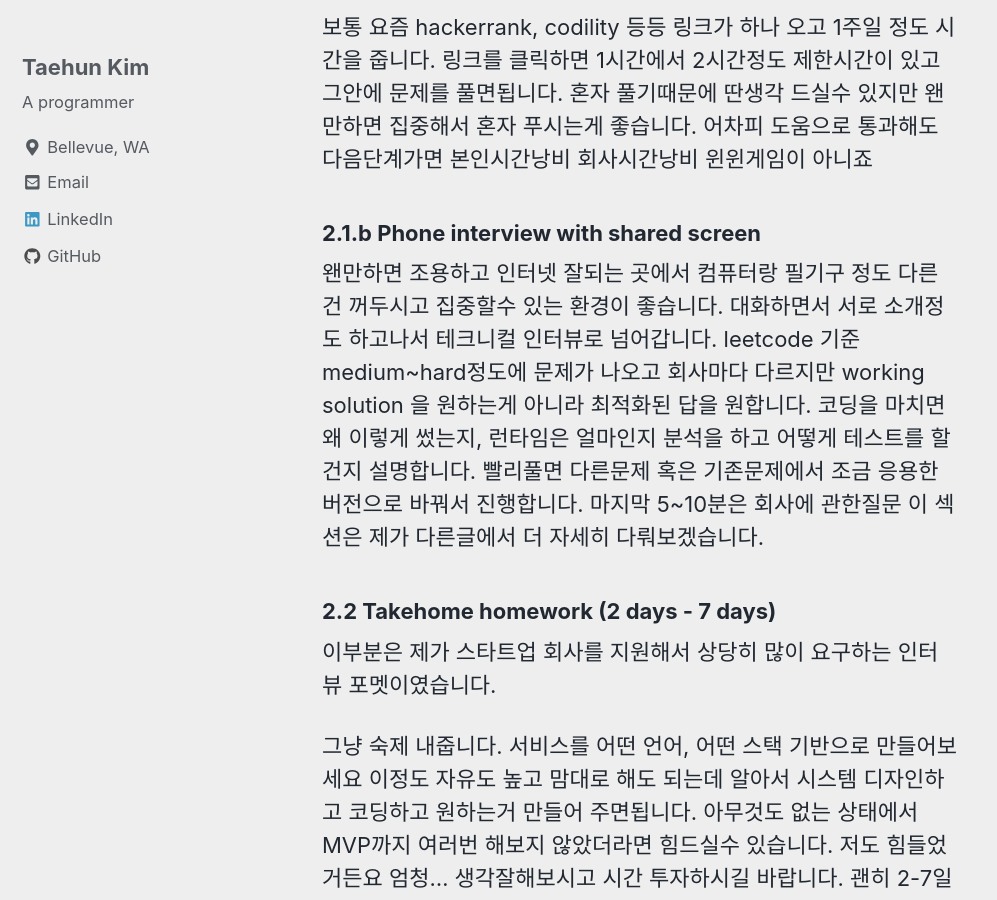
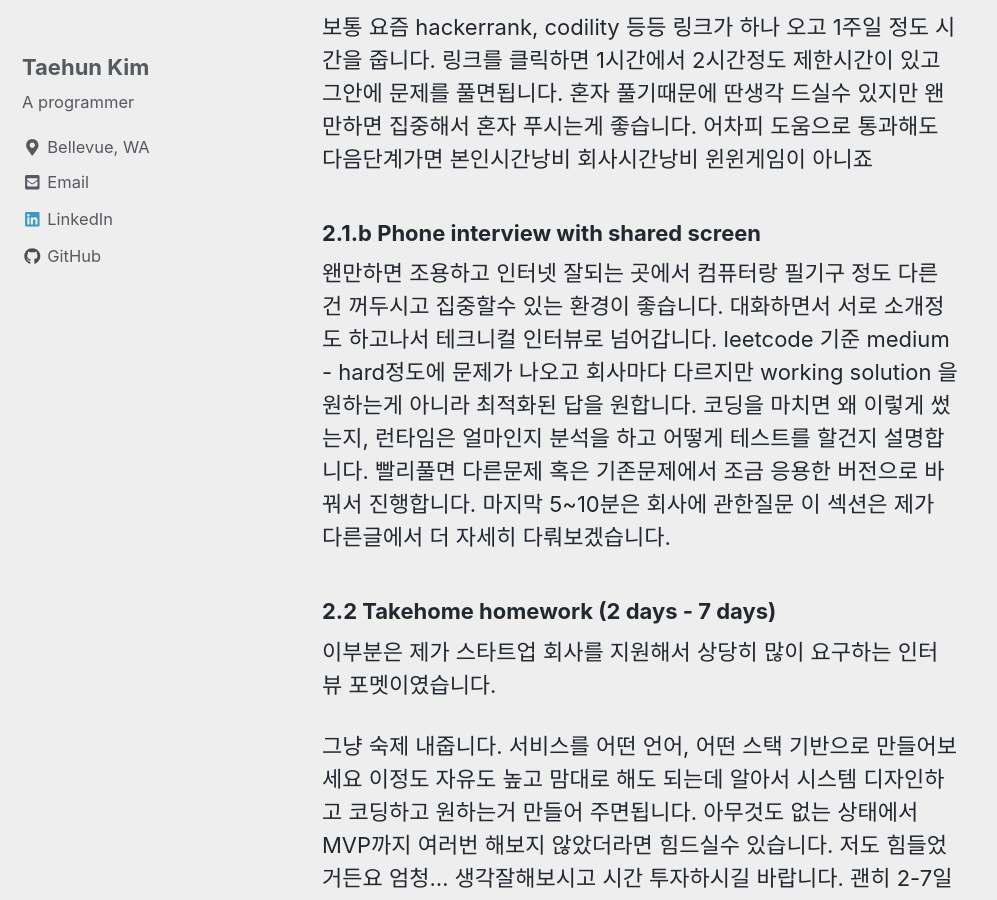
Before and after one commit to tk0221/tk0221.github.io, a Jekyll site: the page built from _posts/2018-06-20-취직.md, in a window 1280 px wide and 900 px high, scrolled down 4004 px. Shown: the whole window, without its empty margins (0-997 px from the left). Built offline with Jekyll 4.4.1, drawn with Linux system fonts in a browser that asks for light colours; nearby versions of some CDN libraries.

Commit message:
Update 2018-06-20-취직.md

```diff
--- a/_posts/2018-06-20-취직.md
+++ b/_posts/2018-06-20-취직.md
@@ -73,7 +73,7 @@ categories: [job, interview, blog]
 
 ### 2.1.b Phone interview with shared screen
 왠만하면 조용하고 인터넷 잘되는 곳에서 컴퓨터랑 필기구 정도 다른건 꺼두시고 집중할수 있는 환경이 좋습니다. 대화하면서 서로 소개정도 하고나서 테크니컬 인터뷰로 넘어갑니다.
-leetcode 기준 medium~hard정도에 문제가 나오고 회사마다 다르지만 working solution 을 원하는게 아니라 최적화된 답을 원합니다.
+leetcode 기준 medium - hard정도에 문제가 나오고 회사마다 다르지만 working solution 을 원하는게 아니라 최적화된 답을 원합니다.
 코딩을 마치면 왜 이렇게 썼는지, 런타임은 얼마인지 분석을 하고 어떻게 테스트를 할건지 설명합니다.
 빨리풀면 다른문제 혹은 기존문제에서 조금 응용한 버전으로 바꿔서 진행합니다.
 마지막 5~10분은 회사에 관한질문
```
